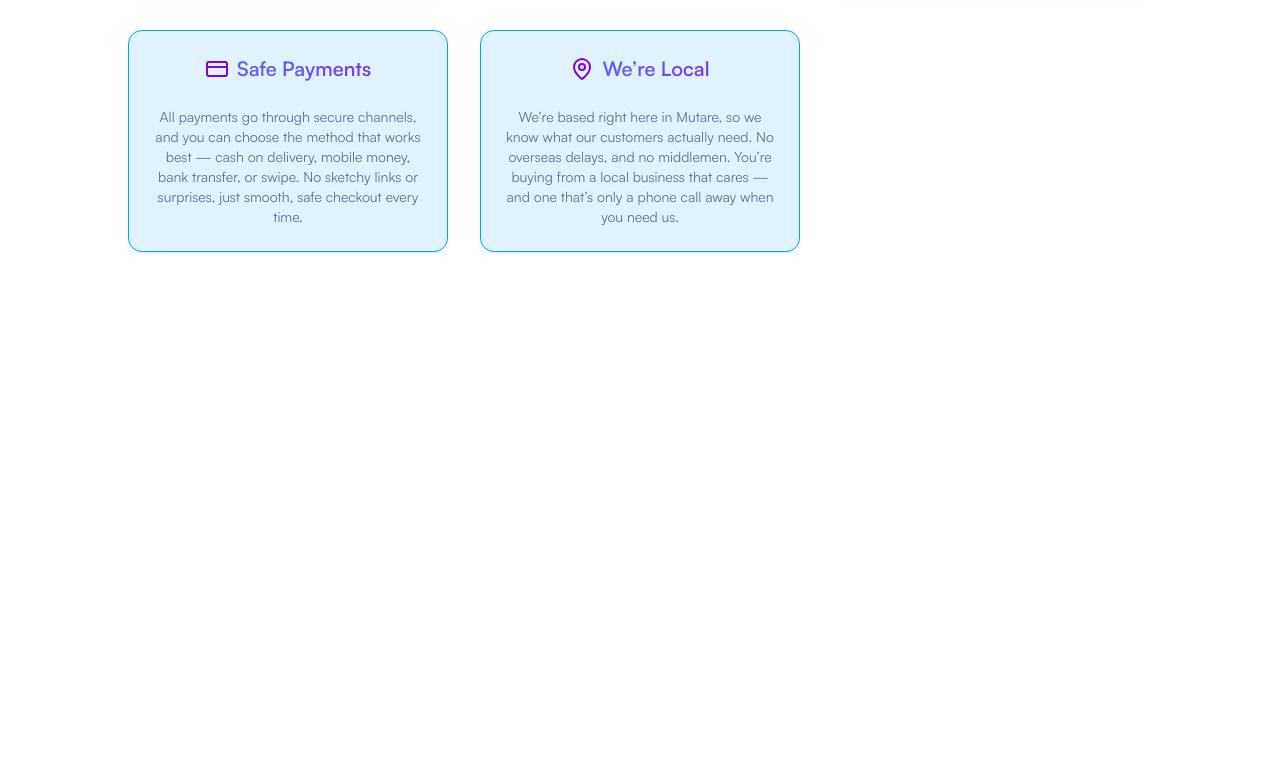
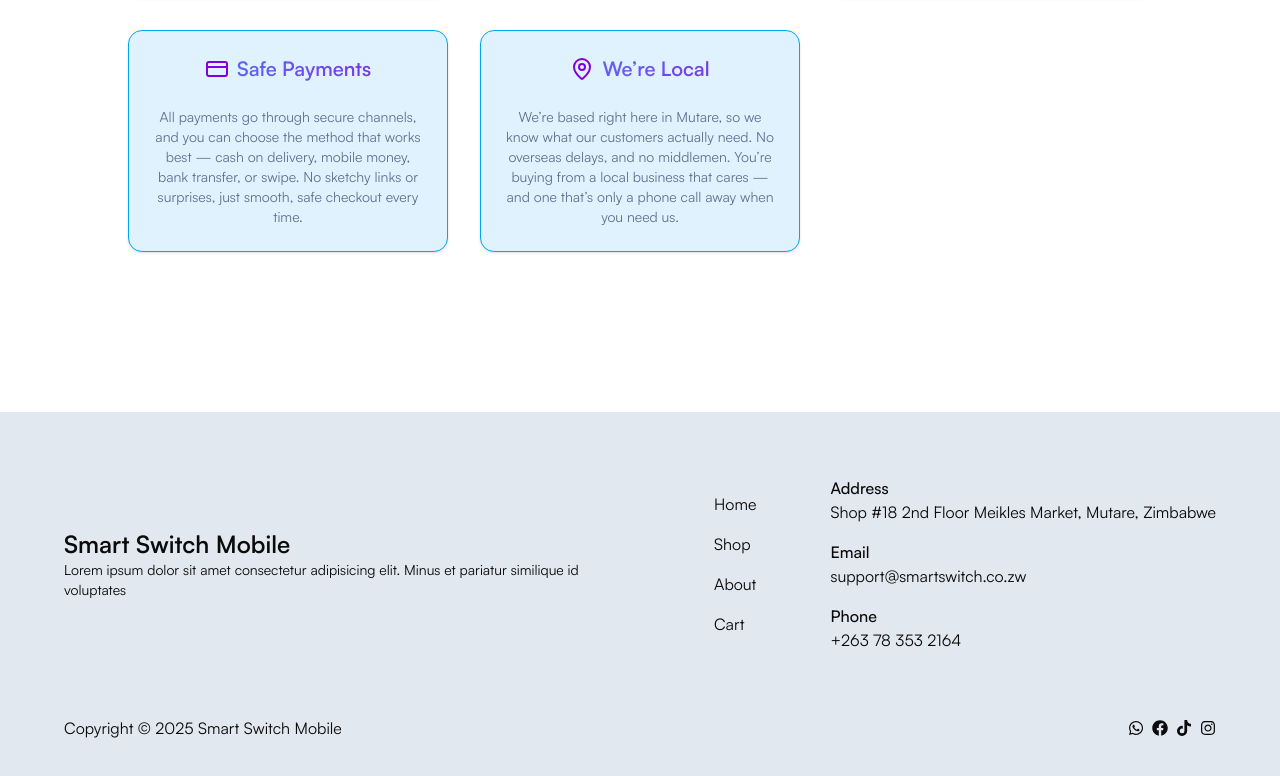
Before and after one commit to codewithkin/smart_switch_mobile_site, a Next.js app: page / in a window 1280 px wide. Shown: the part 2643-3419 px from the top of the page. Before the commit the page ends 3055 px from the top, so only its background shows below. Built offline with nearby package versions, Linux system fonts and the light colour scheme.

Commit message:
[ADD]: Add Footer component and integrate it into the layout; update package dependencies for react-icons

```diff
--- a/package.json
+++ b/package.json
@@ -21,6 +21,7 @@
     "next": "15.3.0",
     "react": "^19.0.0",
     "react-dom": "^19.0.0",
+    "react-icons": "^5.5.0",
     "swiper": "^11.2.6",
     "tailwind-merge": "^3.2.0",
     "tw-animate-css": "^1.2.5"
--- a/src/app/layout.tsx
+++ b/src/app/layout.tsx
@@ -3,6 +3,7 @@ import "./globals.css";
 import localFont from "next/font/local";
 import Navbar from "@/components/shared/Navbar";
 import MobileNavbar from "@/components/shared/MobileNavbar";
+import Footer from "@/components/shared/Footer";
 
 const satoshi = localFont({ src: "./Satoshi-Variable.woff2" });
 
@@ -62,6 +63,7 @@ export default function RootLayout({
         <Navbar />
         <MobileNavbar />
         {children}
+        <Footer />
       </body>
     </html>
   );
--- /dev/null
+++ b/src/components/shared/Footer.tsx
@@ -0,0 +1,116 @@
+"use client";
+import Link from "next/link";
+import { FaWhatsapp, FaFacebook, FaTiktok, FaInstagram } from "react-icons/fa";
+
+function Footer() {
+  const links = [
+    {
+      name: "Home",
+      href: "/",
+    },
+    {
+      name: "Shop",
+      href: "/shop",
+    },
+    {
+      name: "About",
+      href: "/about",
+    },
+    {
+      name: "Cart",
+      href: "/cart",
+    },
+  ];
+
+  const contactInfo = {
+    address: "Shop #18 2nd Floor Meikles Market, Mutare, Zimbabwe",
+    phone: "+263 78 353 2164",
+    email: "support@smartswitch.co.zw",
+  };
+
+const socialLinks = [
+    {
+      name: "WhatsApp",
+      icon: FaWhatsapp,
+      href: "https://wa.me/+263783532164", // Replace with the actual WhatsApp link
+    },
+    {
+      name: "Facebook",
+      icon: FaFacebook,
+      href: "https://facebook.com/SmartSwitchMobile", // Replace with the actual Facebook link
+    },
+    {
+      name: "TikTok",
+      icon: FaTiktok,
+      href: "https://tiktok.com/@SmartSwitchMobile", // Replace with the actual TikTok link
+    },
+    {
+      name: "Instagram",
+      icon: FaInstagram,
+      href: "https://instagram.com/SmartSwitchMobileZW", // Replace with the actual Instagram link
+    },
+  ];
+
+  return (
+    <footer className="bg-slate-200 p-4 md:p-8 lg:p-16 flex flex-col gap-16">
+      {/* Brand name and links */}
+      <article className="flex flex-col md:flex-row justify-between items-center">
+        {/* Branding */}
+        <article className="flex flex-col">
+          <h2 className="text-2xl font-semibold">Smart Switch Mobile</h2>
+          <p className="text-sm max-w-xl">
+            Lorem ipsum dolor sit amet consectetur adipisicing elit. Minus et
+            pariatur similique id voluptates
+          </p>
+        </article>
+
+        {/* Links */}
+        <article className="flex flex-col gap-4 items-start">
+          {links.map((link, index: number) => (
+            <Link key={index} href={link.href}>
+              {link.name}
+            </Link>
+          ))}
+        </article>
+
+        {/* Contact info */}
+        <article className="flex flex-col gap-4">
+          <article>
+            <h4 className="text-md font-medium">Address</h4>
+            <p>{contactInfo.address}</p>
+          </article>
+
+          <article>
+            <h4 className="text-md font-medium">Email</h4>
+            <p>{contactInfo.email}</p>
+          </article>
+
+          <article>
+            <h4 className="text-md font-medium">Phone</h4>
+            <p>{contactInfo.phone}</p>
+          </article>
+        </article>
+      </article>
+
+      {/* Copyright and social media links */}
+      <article className="flex justify-between items-center">
+        <h4 className="">
+          Copyright &copy; {new Date().getFullYear()} Smart Switch Mobile
+        </h4>
+
+        {/* Social media links */}
+        <article className="flex gap-2 items-center">
+            {
+                socialLinks.map((socialLink: {name: string, icon: typeof FaFacebook, href: string}, index: number) => (
+                    <Link key={index} href={socialLink.href}>
+                        <socialLink.icon size={24} className="w-4 h-4" />
+                    </Link>
+                ))
+            }
+        </article>
+      </article>
+    </footer>
+  );
+}
+
+export default Footer;
```
Also changed, not shown: 1 other file (tests, documents, lock files or other folders).
